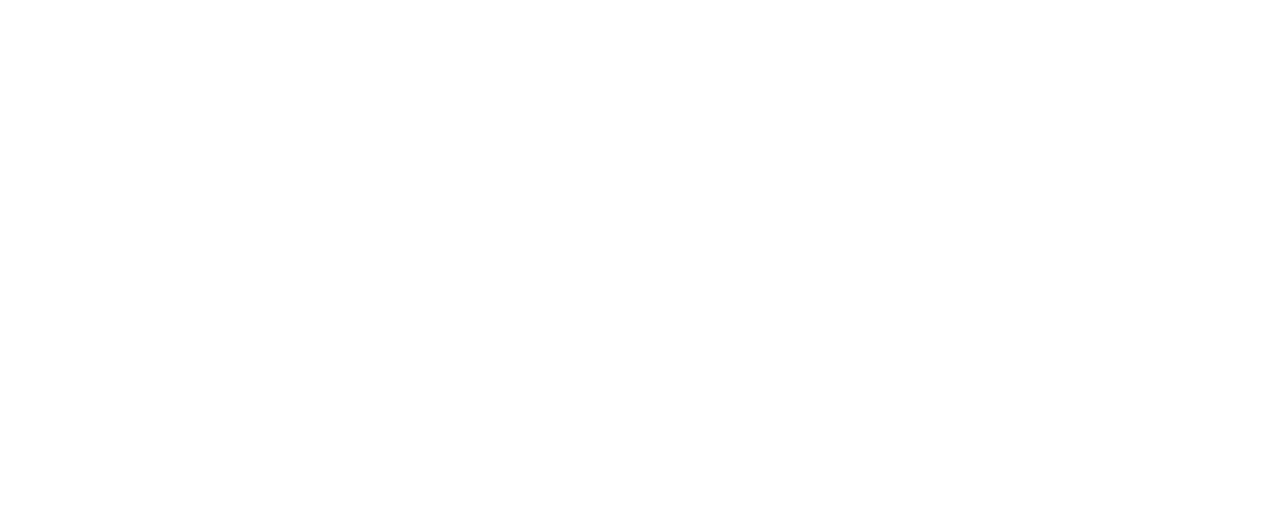
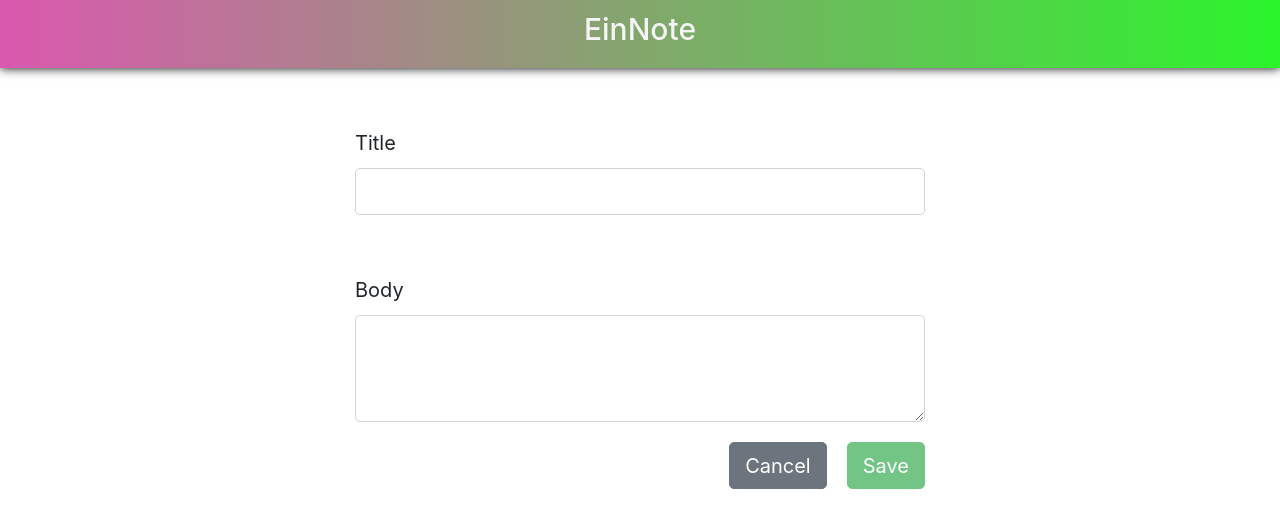
Before and after one commit to desoga10/Notes-App, an Angular app: page /1 in a window 1280 px wide. Before the commit this address led to /. Shown: the top 528 px of the page. Built offline with nearby package versions, Linux system fonts and the light colour scheme.

Commit message:
Improved Designa and Creted CRUD service

```diff
--- a/src/app/app-routing.module.ts
+++ b/src/app/app-routing.module.ts
@@ -2,11 +2,13 @@
 import { Routes, RouterModule } from '@angular/router';
 import { NoteListComponent } from './pages/note-list/note-list.component';
 import { LayoutComponent } from './structure/layout/layout.component';
+import { NoteDetailsComponent } from './pages/note-details/note-details.component';
 
 
 const routes: Routes = [
   {path: '', component: LayoutComponent, children : [
-    {path: '', component: NoteListComponent}
+    {path: '', component: NoteListComponent},
+    {path: ':id', component: NoteDetailsComponent}
   ]}
 ];
 
--- /dev/null
+++ b/src/app/pages/note-details/note-details.component.html
@@ -0,0 +1,32 @@
+
+<div class="container contains">
+<form [formGroup]="ngform" (ngSubmit)="onSubmit()">
+  <div class="form-group mt-5">
+    <label for="exampleFormControlInput1">Title</label>
+    <input
+      type="text"
+      class="form-control"
+      id="exampleFormControlInput1"
+      placeholder=""
+      formControlName="title"
+      required>
+  </div>
+
+
+  <div class="form-group mt-5">
+    <label for="exampleFormControlTextarea1">Body</label>
+    <textarea
+      class="form-control"
+      id="exampleFormControlTextarea1"
+      rows="3"
+      formControlName="body"
+      required></textarea>
+  </div>
+
+  <div style="float: right;">
+    <button type="button" class="btn btn-secondary mr-3" type="button">Cancel</button>
+    <button type="submit" class="btn btn-success" [disabled]="ngform.invalid" >Save</button>
+    </div>
+</form>
+
+</div>
--- /dev/null
+++ b/src/app/pages/note-details/note-details.component.scss
@@ -0,0 +1,17 @@
+.contains{
+  max-width: 600px;
+}
+
+input, textarea{
+  &.ng-invalid.ng-touched{
+    border-color: red;
+    &:focus{
+      box-shadow: 0px 0px 0px 2px rgba(red, 0.2);
+
+    }
+  }
+}
+
+button:disabled{
+  cursor: not-allowed;;
+}
--- /dev/null
+++ b/src/app/pages/note-details/note-details.component.ts
@@ -0,0 +1,30 @@
+import { Component, OnInit } from '@angular/core';
+import { NgForm, FormGroup, FormControl } from '@angular/forms';
+import { NotesService } from 'src/app/shared/notes.service';
+
+@Component({
+  selector: 'app-note-details',
+  templateUrl: './note-details.component.html',
+  styleUrls: ['./note-details.component.scss']
+})
+export class NoteDetailsComponent implements OnInit {
+
+  ngform: FormGroup
+  constructor(private noteService : NotesService) {
+    this.ngform = new FormGroup({
+      title: new FormControl(),
+      body: new FormControl()
+   });
+  }
+
+
+
+  ngOnInit(): void {
+  }
+
+  onSubmit(){
+    //Save Note
+    this.noteService.addNote(this.ngform.value)
+  }
+
+}
--- a/src/app/pages/note-list/note-list.component.scss
+++ b/src/app/pages/note-list/note-list.component.scss
@@ -31,7 +31,3 @@
 input {
   text-indent:20px;
 }
-
-app-note-card{
-  // display: inline-block;
-}
--- /dev/null
+++ b/src/app/shared/notes.model.ts
@@ -0,0 +1,4 @@
+export class Note {
+  public title: string;
+  public body: string;
+}
--- /dev/null
+++ b/src/app/shared/notes.service.ts
@@ -0,0 +1,41 @@
+import { Injectable } from '@angular/core';
+import { Note } from './notes.model';
+
+@Injectable({
+  providedIn: 'root'
+})
+export class NotesService {
+  notes: Note[] = new Array<Note>()
+
+  constructor() { }
+
+  get(id: number){
+    return this.notes[id]
+  }
+
+  getAll(){
+    return this.notes;
+  }
+
+  getId(note:Note){
+    return this.notes.indexOf(note)
+  }
+
+  addNote(note:Note){
+    //This Method Will Add a Note To The Note Array And Return The ID Of The Note
+    let newLength = this.notes.push(note)
+    let index = newLength - 1
+    return index
+  }
+
+  update(id: number,title: string, body: string){
+    let note = this.notes[id]
+    note.title = title;
+    note.body = body;
+  }
+
+  delete(id:number){
+    this.notes.splice(id, 1)
+  }
+
+}
--- a/src/app/structure/note-card/note-card.component.html
+++ b/src/app/structure/note-card/note-card.component.html
@@ -1,22 +1,24 @@
 
   <!-- <section class="cards"> -->
     <section class="cards">
-  <article class="card">
+  <article class="card" *ngFor="let note of notes">
     <div class="x-button"></div>
       <a href="#">
           <picture class="thumbnail">
               <img src="http://www.abbeyjfitzgerald.com/wp-content/uploads/2017/02/image-example-01.jpg" alt="A banana that looks like a bird">
           </picture>
           <div  class="card-content">
-              <h2>{{title}}</h2>
+              <h2>{{note.title}}</h2>
               <p
               >
-             {{body}}
+             {{note.body}}
             </p>
               <div class="fade-out-truncation">
               </div>
           </div>
       </a>
   </article>
-
+  <div style="text-align: center; padding-left: 16%;">
+    <button type="button" class="btn add" type="button" routerLink="new">+ Add</button>
+  </div>
 </section>
--- a/src/app/structure/note-card/note-card.component.scss
+++ b/src/app/structure/note-card/note-card.component.scss
@@ -138,6 +138,22 @@
 	height: auto;
 }
 
+.add{
+  min-width: 50%;
+  color: white;
+  position: absolute;
+  bottom: 0;
+  // margin-left: 10%;
+  box-shadow: 0px 0px 15px 5px rgba($purple, 0.2);
+  border-radius: 0px;
+  height: 50px;
+  font-size: 24p;
+}
+
+button.add{
+  background-color: $purple;
+}
+
 
 .card {
 	background: white;
@@ -214,6 +230,23 @@
 .cards {
     display: flex;
     flex-wrap: wrap;
+    margin-top: 30px;
+    margin-bottom: 70px;
+
+    .add{
+      min-width: 50%;
+      color: white;
+      position: absolute;
+      bottom: 0;
+      box-shadow: 0px 0px 15px 5px rgba($purple, 0.2);
+      border-radius: 0px;
+      height: 50px;
+      font-size: 24p;
+    }
+
+    button.add{
+      background-color: $purple;
+    }
  }
 
 .card {
--- a/src/app/structure/note-card/note-card.component.ts
+++ b/src/app/structure/note-card/note-card.component.ts
@@ -1,4 +1,6 @@
 import { Component, OnInit, ViewChild, ElementRef, Renderer2, Input } from '@angular/core';
+import { Note } from 'src/app/shared/notes.model';
+import { NotesService } from 'src/app/shared/notes.service';
 
 @Component({
   selector: 'app-note-card',
@@ -8,11 +10,12 @@
 export class NoteCardComponent implements OnInit {
   @Input() title: string;
   @Input() body: string;
+  notes: Note[] = new Array<Note>()
 
-  constructor(private renderer: Renderer2) { }
+  constructor(private noteService: NotesService) { }
 
   ngOnInit()  {
-
+   this.notes = this.noteService.getAll()
   }
 
 }
```
Also changed, not shown: src/app/app.module.ts (+11 -4 lines), 2 other files (tests, documents, lock files or other folders).
